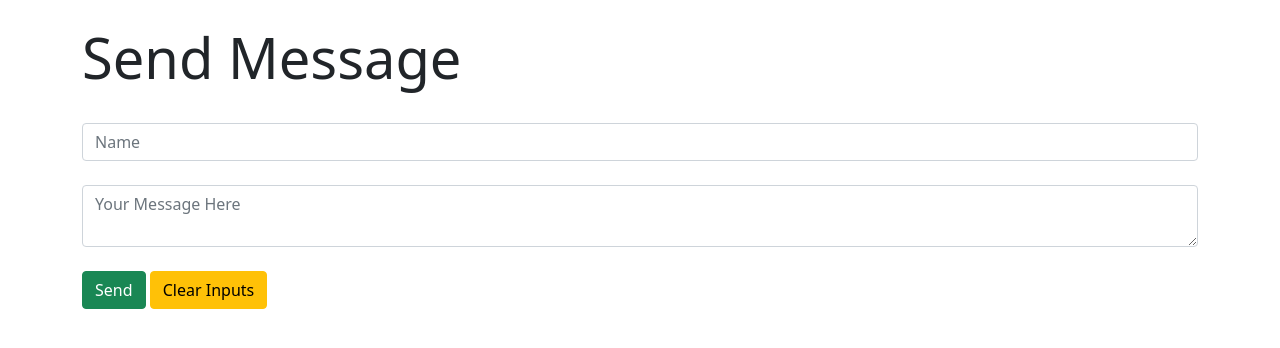
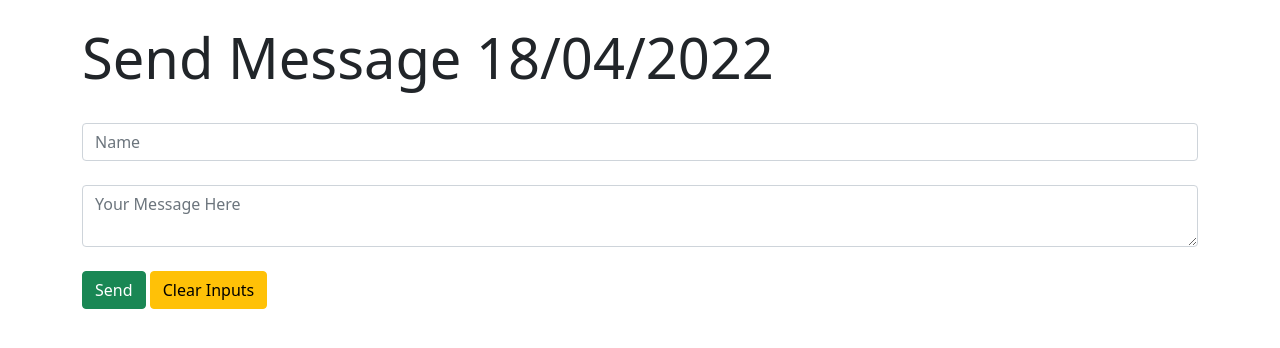
Before and after one commit to Matheus-Thurler/ezops-test-Matheus-Thurler, a website: page index.html in a window 1280 px wide. Drawn offline with nearby package versions, Linux system fonts and the light colour scheme; no server answers.

Commit message:
atualizção de titulo da app

```diff
--- a/index.html
+++ b/index.html
@@ -10,7 +10,7 @@
 <div class="container">
  <br>
  <div class="jumbotron">
- <h1 class="display-4">Send Message</h1>
+ <h1 class="display-4">Send Message 18/04/2022</h1>
  <br>
  <input id = "name" class="form-control" placeholder="Name">
  <br>
```
